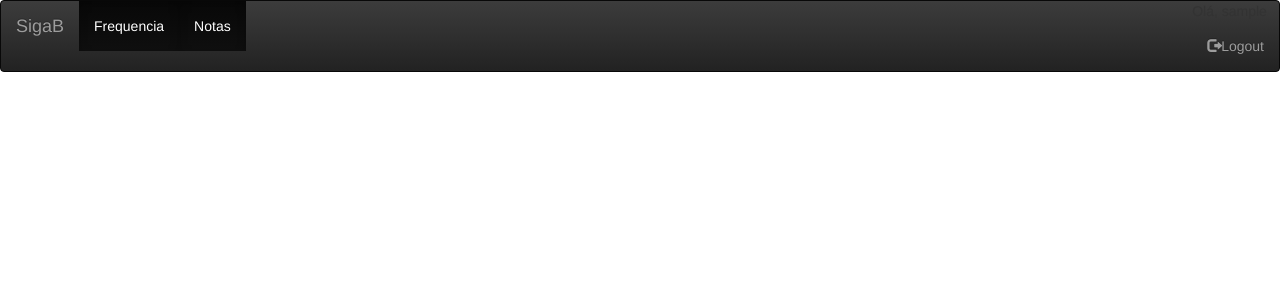
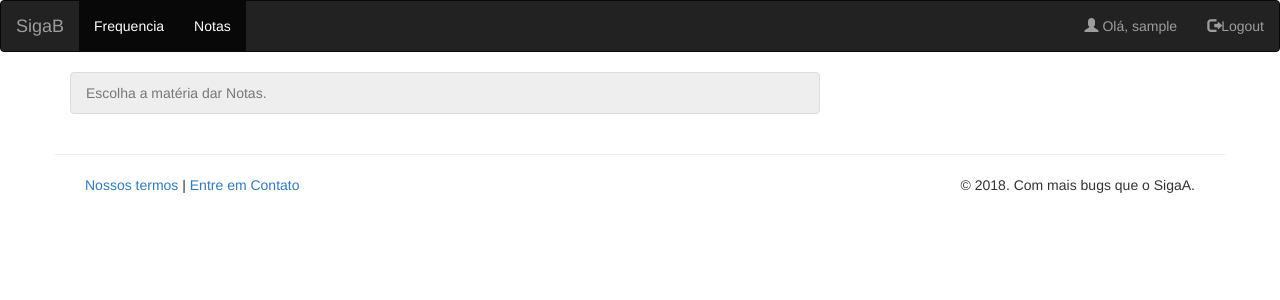
Before and after one commit to aldircjr/SigaB, a Django app: page /notas/ in a window 1280 px wide. Shown: the top 300 px of the page. Run offline with Django 3.2, Linux system fonts and the light colour scheme; the visitor is signed in with stand-in values (Sample User, id 1); data that the repository does not hold is empty; some libraries are stand-ins or nearby versions.

Commit message:
modificação nas notas

```diff
--- a/frequencia/forms.py
+++ b/frequencia/forms.py
@@ -1,7 +1,6 @@
 from django import forms
 from .models import Frequencia, Materia
 from django.forms import ModelForm
-from django.forms.widgets import CheckboxSelectMultiple
 
 
 class FrequenciaForm(forms.ModelForm):
@@ -15,6 +14,7 @@ class FrequenciaForm(forms.ModelForm):
         self.fields["data"].help_text = "dd/mm/aaaa"
 
 
+
     class Meta:
         model = Frequencia
         fields = ('presente','data',)
--- a/frequencia/models.py
+++ b/frequencia/models.py
@@ -1,6 +1,9 @@
 from django.db import models
 from django.utils import timezone
 from django import forms
+from django.contrib.admin.widgets import AdminDateWidget
+from django.forms.fields import DateField
+
 
 class Aluno(models.Model):
     id = models.AutoField(primary_key=True)
--- a/frequencia/templates/frequencia/base.html
+++ b/frequencia/templates/frequencia/base.html
@@ -2,9 +2,10 @@
 <html>
     <head>
         <title>SigaB</title>
-        <link rel="stylesheet" href="//maxcdn.bootstrapcdn.com/bootstrap/3.2.0/css/bootstrap.min.css">
-        <link rel="stylesheet" href="//maxcdn.bootstrapcdn.com/bootstrap/3.2.0/css/bootstrap-theme.min.css">
-        <link href="//fonts.googleapis.com/css?family=Lobster&subset=latin,latin-ext" rel="stylesheet" type="text/css">
+        <meta name="viewport" content="width=device-width, initial-scale=1">
+  <link rel="stylesheet" href="https://maxcdn.bootstrapcdn.com/bootstrap/3.3.7/css/bootstrap.min.css">
+  <script src="https://ajax.googleapis.com/ajax/libs/jquery/3.3.1/jquery.min.js"></script>
+  <script src="https://maxcdn.bootstrapcdn.com/bootstrap/3.3.7/js/bootstrap.min.js"></script>
         <link rel="stylesheet" href="{% static 'css/frequencia.css' %}">
     </head>
     <body>
@@ -18,10 +19,14 @@
 	  <li class="active"><a href="{% url 'listaMateria' %}">Notas</a></li>
     </ul>
 
+
+
     <ul class="nav navbar-nav navbar-right">
 
       {% if user.is_authenticated %}
-      <li>Olá, {{ user.username }} &nbsp; <a href={% url 'logout'%}><span class="glyphicon glyphicon-log-out"></span>Logout</a></li>
+      <li><a href="#"><span class="glyphicon glyphicon-user"></span> Olá, {{ user.username }}</a></li>
+      <li><a href={% url 'logout'%}><span class="glyphicon glyphicon-log-out"></span>Logout</a></li>
+
       {% else %}
   	  <li><a href={% url 'login'%}><span class="glyphicon glyphicon-log-in"></span>Login</a></li>
       {% endif %}
@@ -38,5 +43,19 @@
             </div>
         </div>
 
+  <div class="row">
+  <hr>
+    <div class="col-lg-12">
+      <div class="col-md-8">
+        <a href="#">Nossos termos</a> | <a href="#">Entre em Contato</a>
+      </div>
+      <div class="col-md-4">
+        <p class="muted pull-right">© 2018. Com mais bugs que o SigaA.</p>
+      </div>
+  </div>
+</div>
+
+      </div>
+
    </body>
 </html>
--- a/notas/templates/notas/listaMateria.html
+++ b/notas/templates/notas/listaMateria.html
@@ -2,14 +2,12 @@
 
 
 {% block content %}
-    {% for materia in materias %}
-        <div class="container">
-                <div class="jumbotron">
-                    <h3><a href="{%url 'listaAluno' pk=materia.pk  %}"> {{ materia.nome}}</a></h3>
-                    <h4>Professor: <b>{{ materia.professor_responsavel}}</b></h4>
+    <div class="list-group">
+        	<a href="#" class="list-group-item disabled ">Escolha a matéria dar Notas.</a>
+    			{% for materia in materias %}
 
-                </div>
+    <a href="{%url 'listaAluno' pk=materia.pk %}" class="list-group-item">{{ materia.nome}}</a>
 
-            </div>
     {% endfor %}
+</div>
 {% endblock %}
--- a/notas/views.py
+++ b/notas/views.py
@@ -4,6 +4,7 @@ from django.http import Http404
 from django.contrib.auth.decorators import login_required
 from frequencia import models
 from .forms import NotaForm
+from .models import Nota
 
 
 
@@ -35,5 +36,6 @@ def notas(request, pkMateria, pkAluno):
     else:
         form = NotaForm()
 
+    listaNotas = Nota.objects.filter(aluno=aluno, materia=materia)
 
-    return render(request, 'notas/notas.html',{'aluno':aluno ,'materia':materia, 'form':form})
+    return render(request, 'notas/notas.html',{'aluno':aluno ,'materia':materia, 'form':form, 'listaNotas':listaNotas})
--- a/sigab/urls.py
+++ b/sigab/urls.py
@@ -3,6 +3,7 @@ from django.contrib import admin
 from django.contrib.auth import views
 
 urlpatterns = [
+
     url(r'^admin/', admin.site.urls),
     url(r'^accounts/login/$', views.login, name='login'),
     url(r'^accounts/logout/$', views.logout, name='logout', kwargs={'next_page': '/'}),
```
Also changed, not shown: frequencia/templates/frequencia/frequencia.html (+2 -8 lines), frequencia/templates/frequencia/listaMateria.html (+5 -8 lines), frequencia/templates/registration/login.html (+3 -5 lines), notas/templates/notas/notas.html (+25 -7 lines).
